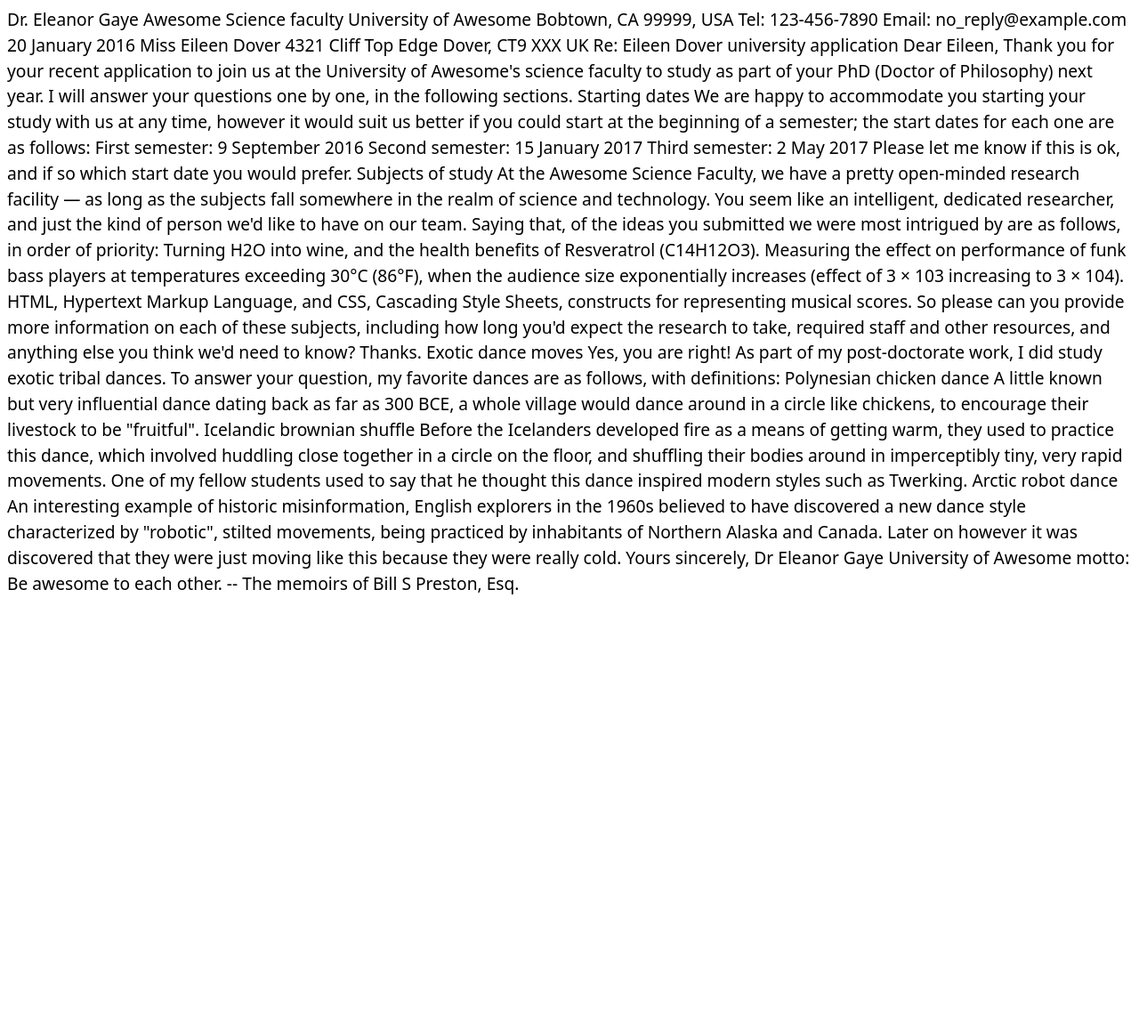
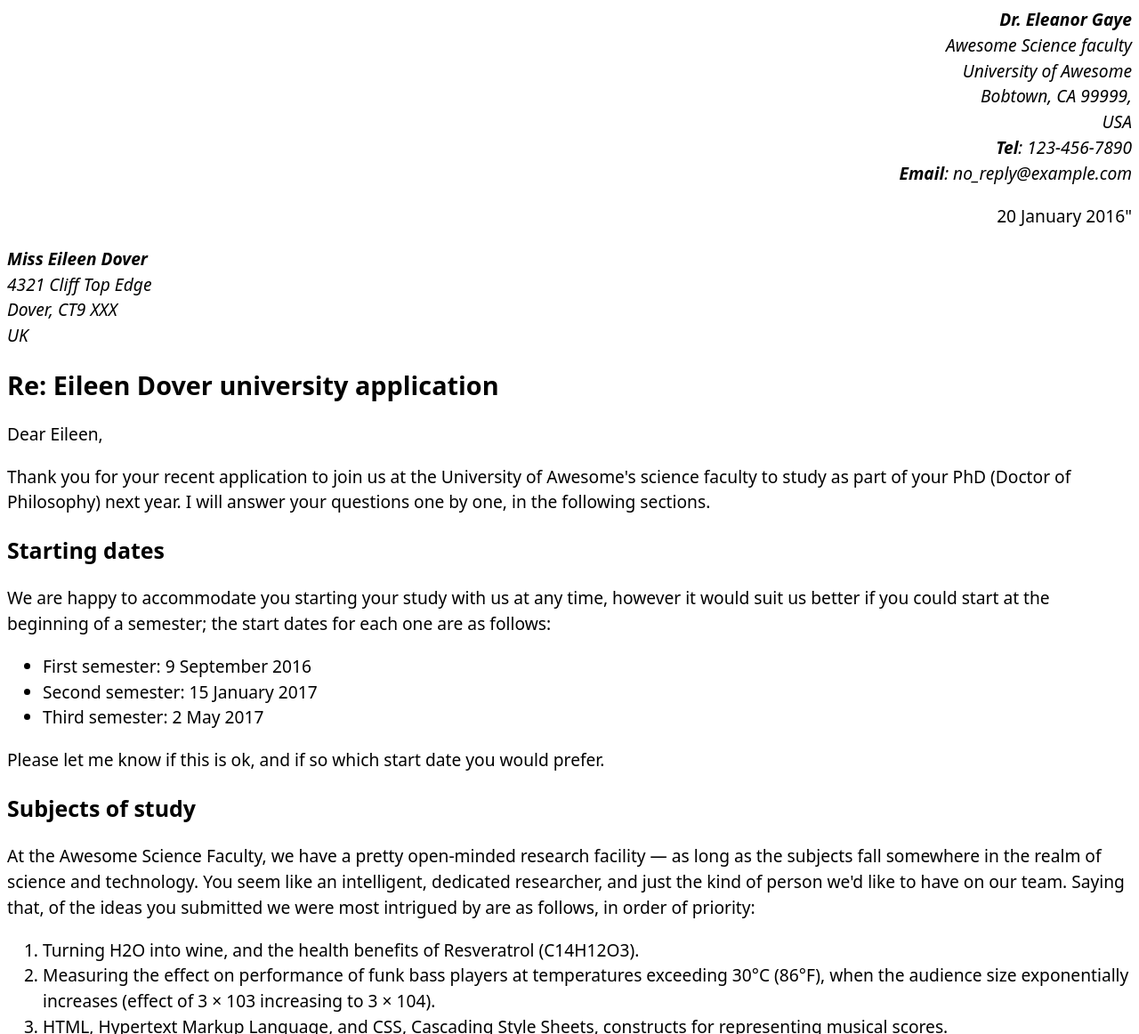
Before and after one commit to Bowie-Fitzpatrick/inft1206-bowie, a plain HTML site: page assignment1/part1/index.html in a window 1280 px wide. Shown: the top 1162 px of the page at 89% size. Before the commit the page ends 800 px from the top, so only its background shows below. Drawn offline with Linux system fonts and the light colour scheme.

Commit message:
Structural Semantics

```diff
--- a/assignment1/part1/index.html
+++ b/assignment1/part1/index.html
@@ -33,122 +33,172 @@ Marking up a letter.
 
     <!--Add address element and sender column class-->
     <!--Add strong emphasis to name, tel and email-->
-Dr. Eleanor Gaye
-Awesome Science faculty
-University of Awesome
-Bobtown, CA 99999,
-USA
-Tel: 123-456-7890
-Email: no_reply@example.com
-
+    <body>
+        <address class="sender-column">
+            <strong>Dr. Eleanor Gaye</strong><br />
+            Awesome Science faculty<br />
+            University of Awesome<br />
+            Bobtown, CA 99999,<br />
+            USA<br />
+            <strong>Tel</strong>: 123-456-7890<br />
+            <strong>Email</strong>: no_reply@example.com
+        </address>
         <!--Add machine readable date-->
-20 January 2016
+        <p class="sender-column">
+            <time datetime="2016-01-20">20 January 2016</time>"
+        </p>
 
         <!--Add address element and sender column class-->
         <!--Add strong emphasis to name-->
-Miss Eileen Dover
-4321 Cliff Top Edge
-Dover, CT9 XXX
+        <address>
+            <strong>Miss Eileen Dover</strong><br />
+            4321 Cliff Top Edge<br />
+            Dover, CT9 XXX<br />
             UK
+        </address>
 
         <!--Add header-->
-Re: Eileen Dover university application
+        <h1>Re: Eileen Dover university application</h1>
 
         <!--Add paragraph-->
-Dear Eileen,
+        <p>Dear Eileen,</p>
 
         <!--Add paragraph-->
         <!--Expand abbreviation of PhD-->
+        <p>
             Thank you for your recent application to join us at the University of
             Awesome's science faculty to study as part of your
             PhD (Doctor of Philosophy) next year. I will answer your
             questions one by one, in the following sections.
+        </p>
 
         <!--Add header-->
-Starting dates
+        <h2>Starting dates</h2>
 
         <!--Add paragraph-->
+        <p>
             We are happy to accommodate you starting your study with us at any time,
             however it would suit us better if you could start at the beginning of a
             semester; the start dates for each one are as follows:
+        </p>
 
         <!--Add bullet list-->
-First semester: 9 September 2016
-Second semester: 15 January 2017
-Third semester: 2 May 2017
+        <ul>
+            <li>
+                First semester: <time datetime="2016-09-09">9 September 2016</time>
+            </li>
+            <li>
+                Second semester: <time datetime="2017-01-15">15 January 2017</time>
+            </li>
+            <li>
+                Third semester: <time datetime="2017-05-02">2 May 2017</time>
+            </li>
+        </ul>
 
         <!--Add paragraph-->
+        <p>
             Please let me know if this is ok, and if so which start date you would
-prefer.
+            prefer.</p>
 
         <!--Add header-->
-Subjects of study
+        <h2>Subjects of study</h2>
 
         <!--Add paragraph-->
+        <p>
             At the Awesome Science Faculty, we have a pretty open-minded research
             facility — as long as the subjects fall somewhere in the realm of science
             and technology. You seem like an intelligent, dedicated researcher, and
             just the kind of person we'd like to have on our team. Saying that, of the
             ideas you submitted we were most intrigued by are as follows, in order of
             priority:
+        </p>
 
         <!--Add numbered list-->
         <!--Mark up chemical formulae-->
         <!--Expand abbreviation of HTML and CSS-->
+        <ol>
+            <li>
                 Turning H2O into wine, and the health benefits of Resveratrol
                 (C14H12O3).
+            </li>
+            <li>
                 Measuring the effect on performance of funk bass players at temperatures
                 exceeding 30°C (86°F), when the audience size exponentially increases
                 (effect of 3 × 103 increasing to 3 × 104).
+            </li>
+            <li>
                  HTML, Hypertext Markup Language, and CSS,
                 Cascading Style Sheets, constructs for representing musical scores.
+            </li>
+        </ol>
 
         <!--Add paragraph-->
+        <p>
             So please can you provide more information on each of these subjects,
             including how long you'd expect the research to take, required staff and
             other resources, and anything else you think we'd need to know? Thanks.
+        </p>
 
         <!--Add header-->
-Exotic dance moves
+        <h2>Exotic dance moves</h2>
 
         <!--Add paragraph-->
         <!--Add emphasis to the word "did"-->
+        <p>
             Yes, you are right! As part of my post-doctorate work, I
             did study exotic tribal dances. To answer your question, my
             favorite dances are as follows, with definitions:
+        </p>
 
         <!--Add description list-->
         <!--Expand abbreviation of BCE-->
         <!--Add emphasis to the word "very"-->
-Polynesian chicken dance
+        <dl>
+            <dt>Polynesian chicken dance</dt>
+            <dd>
                 A little known but very influential dance dating back as far as
                 300 BCE, a whole village would
                 dance around in a circle like chickens, to encourage their livestock to
                 be "fruitful".
+            </dd>
+            <dt>
                 Icelandic brownian shuffle
+            </dt>
+            <dd>
                 Before the Icelanders developed fire as a means of getting warm, they
                 used to practice this dance, which involved huddling close together in a
                 circle on the floor, and shuffling their bodies around in imperceptibly
                 tiny, very rapid movements. One of my fellow students used to say that
                 he thought this dance inspired modern styles such as Twerking.
+            </dd>
+            <dt>
                 Arctic robot dance
+            </dt>
+            <dd>
                 An interesting example of historic misinformation, English explorers in
                 the 1960s believed to have discovered a new dance style characterized by
                 "robotic", stilted movements, being practiced by inhabitants of Northern
                 Alaska and Canada. Later on however it was discovered that they were
                 just moving like this because they were really cold.
+            </dd>
+        </dl>
 
         <!--Add paragraph-->
-Yours sincerely,
+        <p>Yours sincerely,</p>
 
         <!--Add paragraph-->
-Dr Eleanor Gaye
+        <p>Dr Eleanor Gaye</p>
 
         <!--Add paragraph-->
         <!--Add quote-->
-University of Awesome motto: Be awesome to each other. --
-
         <!--Add citation-->
         <!--Expand abbreviation of Esq-->
-The memoirs of Bill S Preston, Esq.
+        <p>
+            University of Awesome motto: <q>Be awesome to each other.</q> --
+            <cite>
+                The memoirs of Bill S Preston,
+            </cite>
+        </p>
+
+    </body>
 </html>
```
Lines whose indentation alone changed are shown as unchanged.
